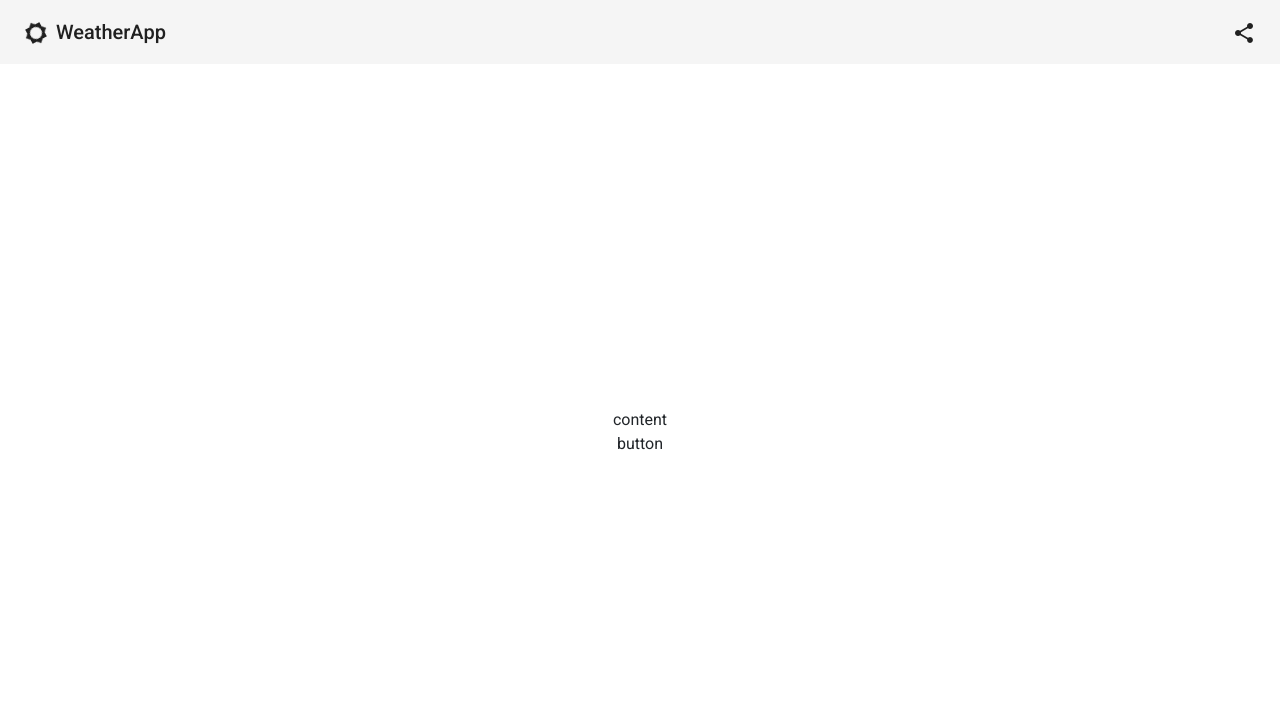
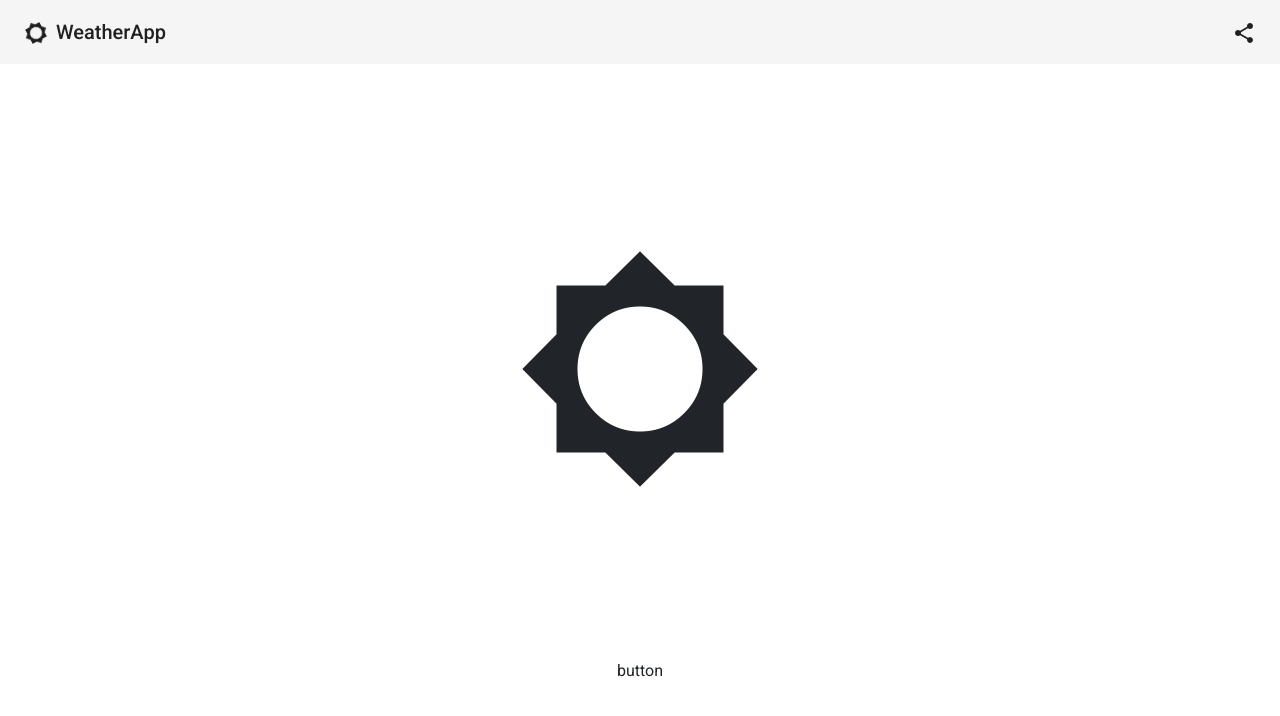
Before and after one commit to matsta25/weather-app, an Angular app: page /start in a window 1280 px wide. Shown: the top 716 px of the page. Built offline with nearby package versions, Linux system fonts and the light colour scheme.

Commit message:
feat(main-icon): add working main-icon

```diff
--- a/src/app/component/start/start.component.css
+++ b/src/app/component/start/start.component.css
@@ -0,0 +1,3 @@
+.start-icon {
+  font-size: 250px;
+}
--- a/src/app/component/start/start.component.html
+++ b/src/app/component/start/start.component.html
@@ -6,8 +6,8 @@
 
   <div class="d-flex flex-grow-1 justify-content-center align-items-center flex-column">
 
-    <div>
-      content
+    <div class="start-icon">
+      <mat-icon [inline]="true">brightness_low</mat-icon>
     </div>
 
     <div>
```
